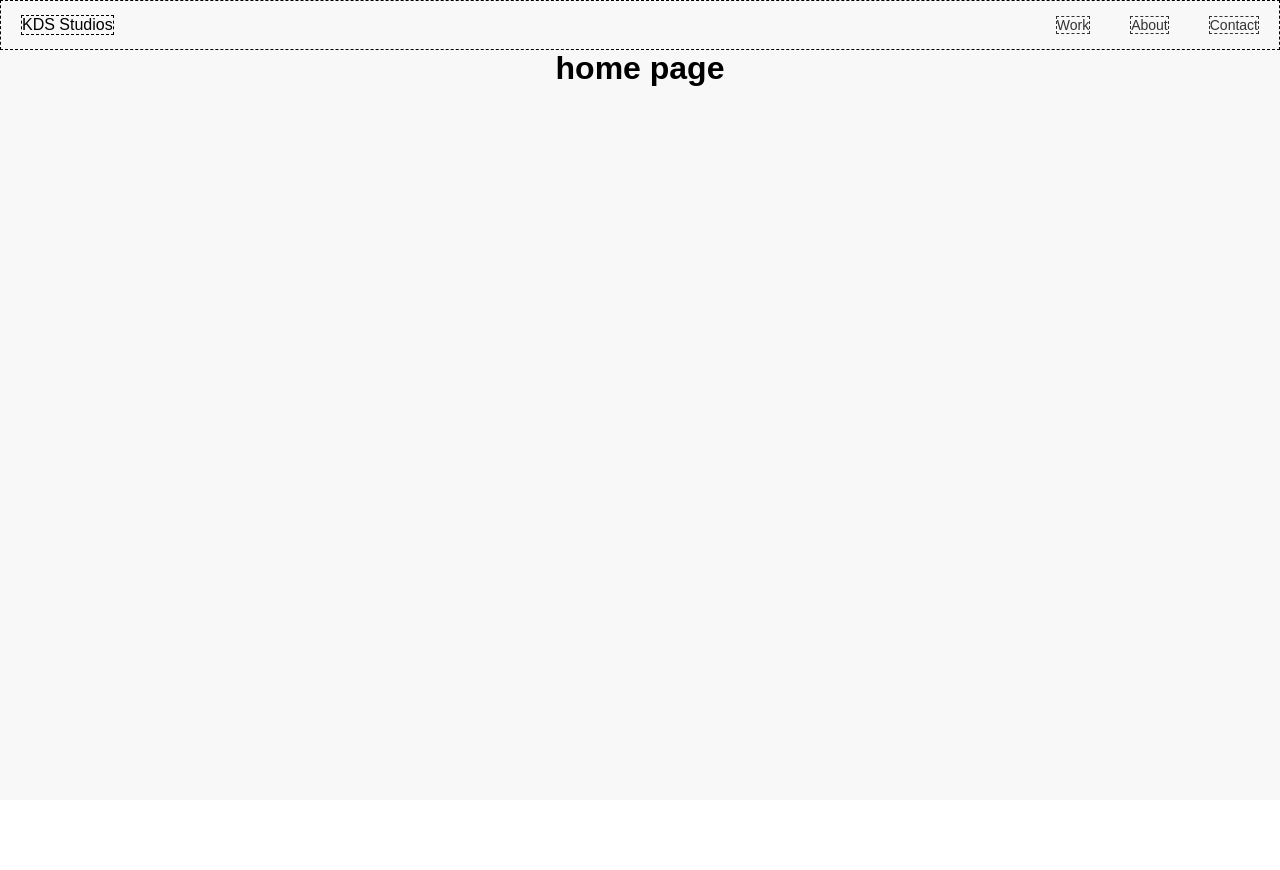
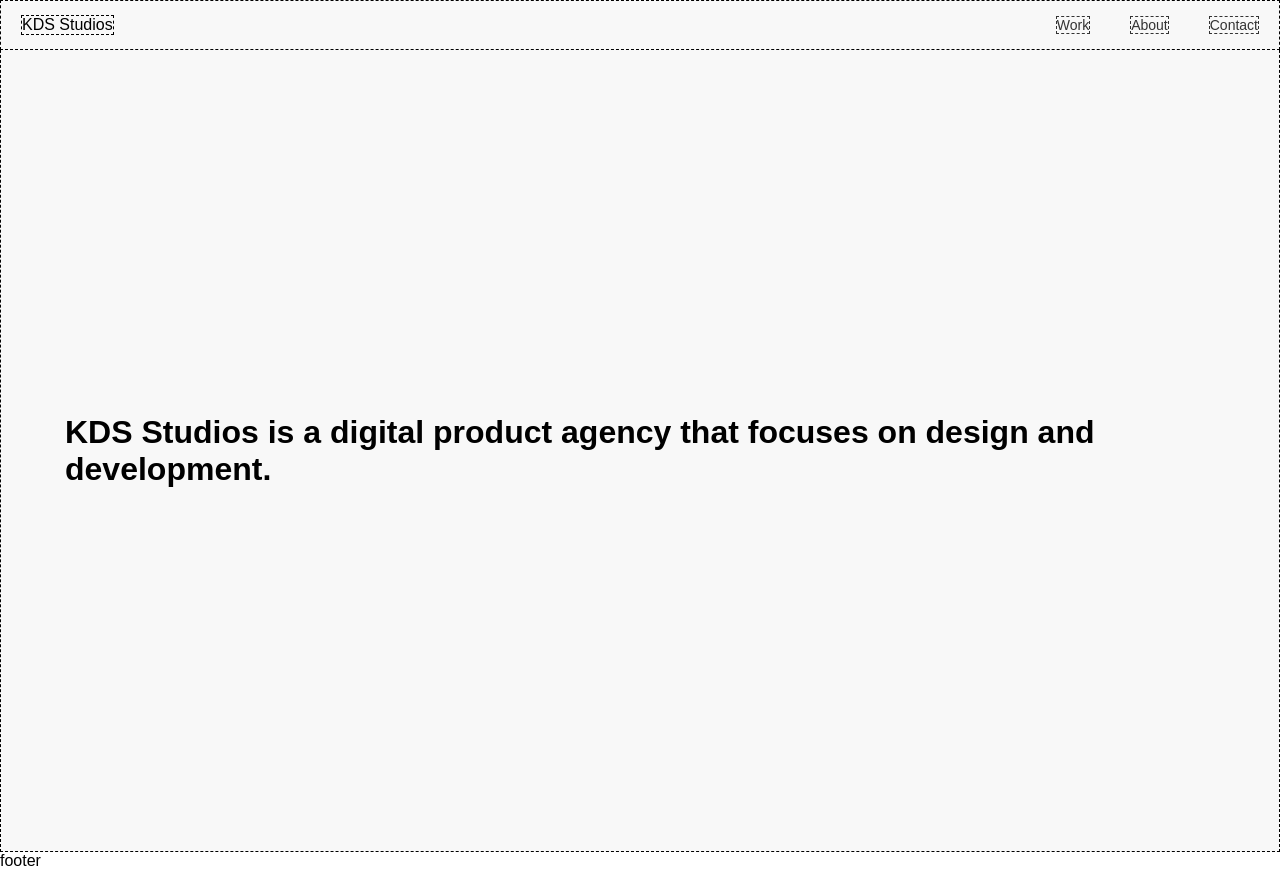
Before and after one commit to kimispencer/kds-studios, a Next.js app: page / in a window 1280 px wide. Before the commit the page ends 800 px from the top, so only its background shows below. Built offline with nearby package versions, Linux system fonts and the light colour scheme; a web font is replaced by a local one.

Commit message:
set active tab on Nav, WIP Footer & ProjectNav

```diff
--- /dev/null
+++ b/components/Footer.tsx
@@ -0,0 +1,8 @@
+const Footer = () => {
+  return (
+    <>
+      <p>footer</p>
+    </>
+  )
+}
+export default Footer
--- a/components/Layout.tsx
+++ b/components/Layout.tsx
@@ -1,5 +1,6 @@
 import { ReactNode } from 'react'
 import Nav from '@/components/Nav'
+import Footer from '@/components/Footer'
 import styles from '@/styles/Layout.module.scss'
 
 type Props = {
@@ -11,6 +12,7 @@ const Layout = ({ children }: Props) => {
     <>
       <Nav />
       <main className={styles.main}>{children}</main>
+      <Footer />
     </>
   )
 }
--- a/components/Nav.tsx
+++ b/components/Nav.tsx
@@ -1,26 +1,32 @@
 import { useEffect, useState } from 'react'
 import { useRouter } from 'next/router'
 import Link from 'next/link'
+import { Tab } from '@/lib/interfaces';
 import concatClassnames from '@/lib/functions'
 import styles from '@/styles/Nav.module.scss'
 
-type NavLinkData =
-  {
-    to: string,
-    name: string,
-  }
-
-const NAV_ITEMS =
+const tabs: Tab[] =
   [
-    { to: "/projects" , name: "Work" },
-    { to: "/about" , name: "About" },
-    { to: "/contact" , name: "Contact" },
+    { path: "/projects"
+    , name: "Work"
+    },
+    { path: "/about"
+    , name: "About"
+    },
+    { path: "/contact"
+    , name: "Contact"
+    },
   ]
 
 const Nav = () => {
   const [isMobileOpen, setMobileOpen] = useState(false)
-  const NavLink = ({to, name}: NavLinkData) => {
-    const router = useRouter()
+  const router = useRouter()
+  // set active tab
+  tabs.forEach((tab) => {
+    tab.active = router.pathname === tab.path
+  })
+
+  const NavLink = ({path, name, active}: Tab) => {
     useEffect(() => {
       const handleRouteChange = () => {
         setMobileOpen(false)
@@ -29,9 +35,16 @@ const Nav = () => {
       return () => {
         router.events.off('routeChangeComplete', handleRouteChange);
       }
-    }, [router])
+    }, [])
     return (
-      <Link href={to} className={styles.navLink}>{name}</Link>
+      <Link href={path}
+        className={concatClassnames(
+          styles.navLink,
+          active ? styles.active : ""
+        )}
+      >
+        {name}
+      </Link>
     )
   }
 
@@ -39,15 +52,13 @@ const Nav = () => {
     <nav
       className={concatClassnames(
         styles.nav,
-        isMobileOpen
-          ? styles.mobileOpen
-          : styles.mobileClosed
+        isMobileOpen ? styles.mobileOpen : styles.mobileClosed
       )}
     >
       <Link href="/" className={styles.logo}>KDS Studios</Link>
       <div className={styles.navLinksContainer}>
         <div className={styles.navLinks}>
-          {NAV_ITEMS.map((item, i) => {
+          {tabs.map((item, i) => {
             return (
               <NavLink key={i} {...item} />
             )
--- a/pages/index.tsx
+++ b/pages/index.tsx
@@ -1,6 +1,11 @@
+import styles from '@/styles/Home.module.scss'
+
 const Home = () => {
   return (
-    <h1>home page</h1>
+    <div className={styles.home}>
+      <h1>KDS Studios is a digital product agency that focuses on design and development.</h1>
+      {/* <h1>Kimi Spencer is a Brooklyn-based product designer and software engineer.</h1> */}
+    </div>
   )
 }
 export default Home
--- a/pages/projects/[id].tsx
+++ b/pages/projects/[id].tsx
@@ -1,5 +1,6 @@
 import { NextPage, GetStaticPaths, GetStaticProps } from "next";
 import { Project } from '@/lib/interfaces';
+import ProjectNav from "@/components/ProjectNav";
 
 type Props = {
   project: Project
@@ -17,12 +18,13 @@ export const getStaticProps: GetStaticProps<Props> = async ({ params }) => {
   const projects = require('./data.json')
   const project = projects.find((p: Project) => p.id === Number(params?.id))
   return { props: { project } }
-};
+}
 
 const ProjectDetailPage: NextPage<Props> = ({ project }: Props) => {
   return (
     <div>
       <p>hello, {project.title}</p>
+      <ProjectNav />
     </div>
   )
 }
--- /dev/null
+++ b/styles/Home.module.scss
@@ -0,0 +1,10 @@
+@import 'variables';
+
+.home {
+  display: flex;
+  flex-flow: column;
+  width: 100%;
+  height: 100vh;
+  align-items: flex-start;
+  justify-content: center;
+}
--- a/styles/Layout.module.scss
+++ b/styles/Layout.module.scss
@@ -11,6 +11,7 @@
   background-color: $backgroundColor;
   padding-right: 5vw;
   padding-left: $layoutSpacing;
+  border: 1px dashed;
 }
 
 // .description {
--- a/styles/Nav.module.scss
+++ b/styles/Nav.module.scss
@@ -22,6 +22,9 @@
   width: 100%;
   color: $fontColor;
   border: 1px dashed;
+  &.active {
+    font-weight: bold;
+  }
 }
 
 .navLinks {
--- a/styles/globals.scss
+++ b/styles/globals.scss
@@ -5,39 +5,39 @@
     'Roboto Mono', 'Oxygen Mono', 'Ubuntu Monospace', 'Source Code Pro',
     'Fira Mono', 'Droid Sans Mono', 'Courier New', monospace;
 
-  --foreground-rgb: 0, 0, 0;
-  --background-start-rgb: 214, 219, 220;
-  --background-end-rgb: 255, 255, 255;
+  // --foreground-rgb: 0, 0, 0;
+  // --background-start-rgb: 214, 219, 220;
+  // --background-end-rgb: 255, 255, 255;
 
-  --primary-glow: conic-gradient(
-    from 180deg at 50% 50%,
-    #16abff33 0deg,
-    #0885ff33 55deg,
-    #54d6ff33 120deg,
-    #0071ff33 160deg,
-    transparent 360deg
-  );
-  --secondary-glow: radial-gradient(
-    rgba(255, 255, 255, 1),
-    rgba(255, 255, 255, 0)
-  );
+  // --primary-glow: conic-gradient(
+  //   from 180deg at 50% 50%,
+  //   #16abff33 0deg,
+  //   #0885ff33 55deg,
+  //   #54d6ff33 120deg,
+  //   #0071ff33 160deg,
+  //   transparent 360deg
+  // );
+  // --secondary-glow: radial-gradient(
+  //   rgba(255, 255, 255, 1),
+  //   rgba(255, 255, 255, 0)
+  // );
 
-  --tile-start-rgb: 239, 245, 249;
-  --tile-end-rgb: 228, 232, 233;
-  --tile-border: conic-gradient(
-    #00000080,
-    #00000040,
-    #00000030,
-    #00000020,
-    #00000010,
-    #00000010,
-    #00000080
-  );
+  // --tile-start-rgb: 239, 245, 249;
+  // --tile-end-rgb: 228, 232, 233;
+  // --tile-border: conic-gradient(
+  //   #00000080,
+  //   #00000040,
+  //   #00000030,
+  //   #00000020,
+  //   #00000010,
+  //   #00000010,
+  //   #00000080
+  // );
 
-  --callout-rgb: 238, 240, 241;
-  --callout-border-rgb: 172, 175, 176;
-  --card-rgb: 180, 185, 188;
-  --card-border-rgb: 131, 134, 135;
+  // --callout-rgb: 238, 240, 241;
+  // --callout-border-rgb: 172, 175, 176;
+  // --card-rgb: 180, 185, 188;
+  // --card-border-rgb: 131, 134, 135;
 }
 
 // @media (prefers-color-scheme: dark) {
--- a/styles/variables.scss
+++ b/styles/variables.scss
@@ -11,7 +11,6 @@ $topLayer: 999;
 $fontColor: rgb(51, 51, 51);
 $backgroundColor: rgb(248, 248, 248);
 $whiteSmoke: rgb(236, 236, 236);
-$eggshellWhite:rgb(240, 234, 214);
 $mutedBlack: rgb(18,18,18);
 
 // Heights
```
Also changed, not shown: components/ProjectNav.tsx (added, +18 -0 lines), lib/interfaces.tsx (+7 -0 lines).
